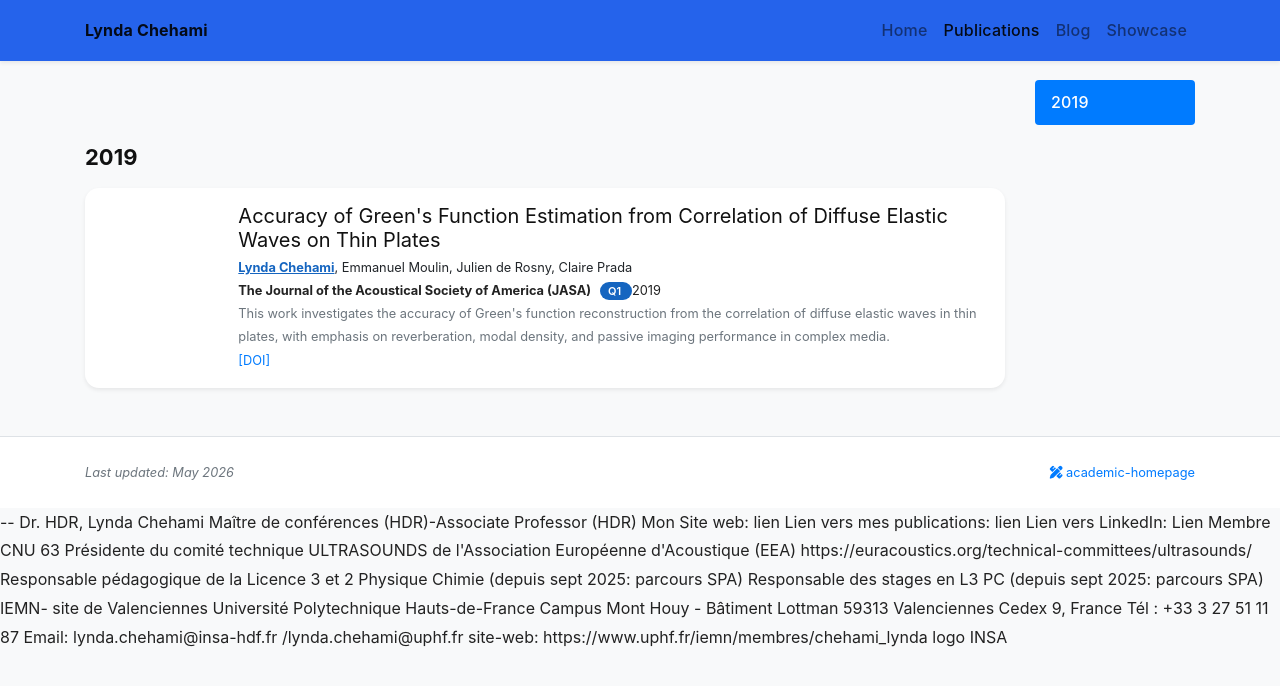
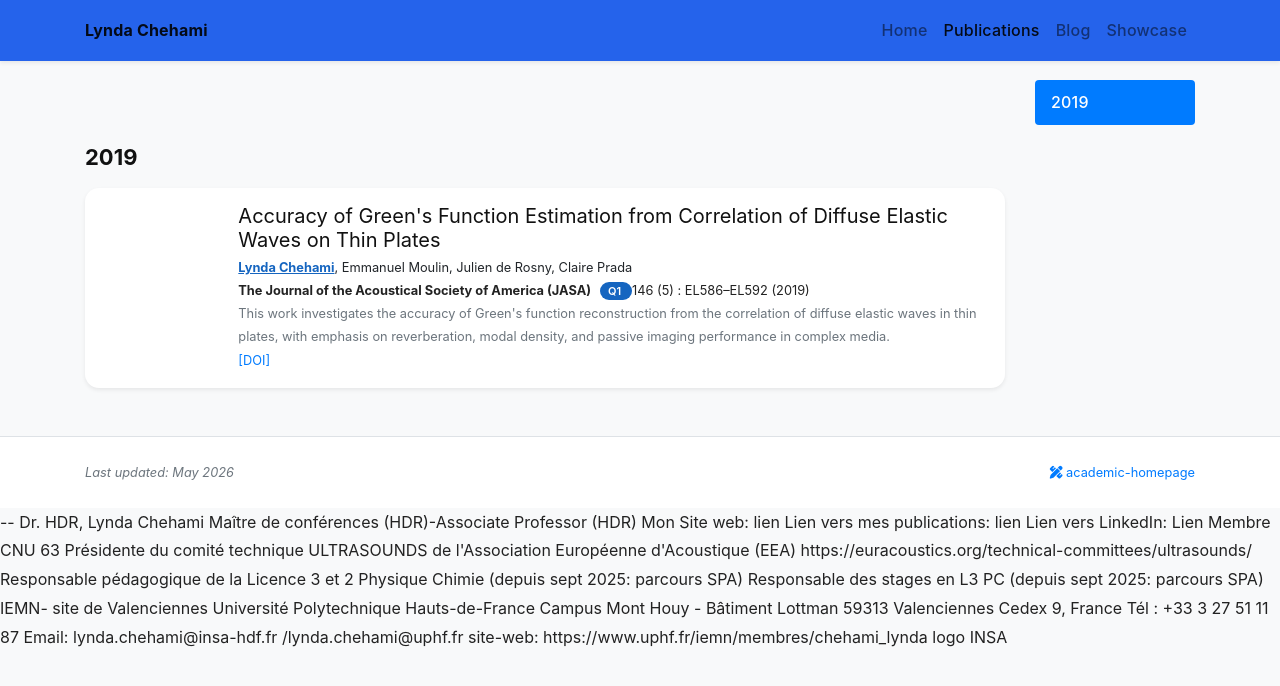
Before and after one commit to lchehami/lchehami.github.io, a Jekyll site: the page built from publications.html, in a window 1280 px wide. Shown: the top 686 px of the page. Built offline with Jekyll 4.4.1, drawn with Linux system fonts in a browser that asks for light colours; nearby versions of some CDN libraries; a style sheet for code colours, icons or effects is not loaded.

Commit message:
Update publication_item.html

```diff
--- a/_includes/widgets/publication_item.html
+++ b/_includes/widgets/publication_item.html
@@ -33,7 +33,16 @@ margin-left:6px;">
 {% endif %}
 
 {{ item.pub_post }}
-{{ item.pub_date }}
+
+{{ item.volume }}
+{% if item.issue %}({{ item.issue }}){% endif %}
+
+{% if item.pages %}
+: {{ item.pages }}
+{% endif %}
+
+({{ item.pub_date }})
+
 {{ item.pub_last }}
 
 <span data-semantic-scholar-id="{{ item.semantic_scholar_id }}"></span>
```
